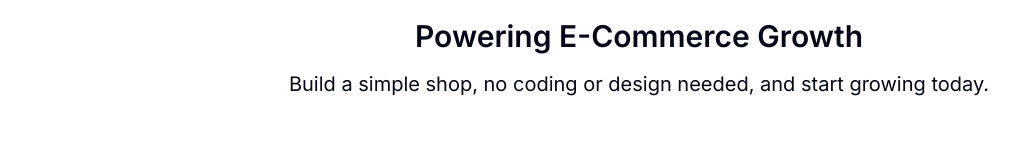
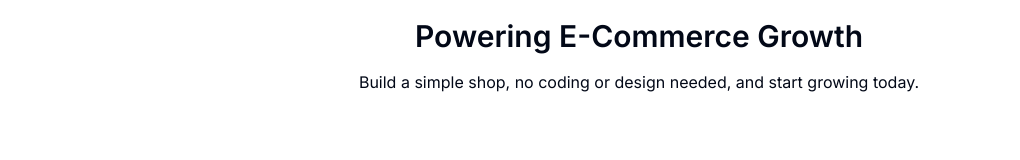
Before and after one commit to akibiaons/ocomni-lp, a Next.js app: page / in a window 1280 px wide. Shown: the part 154-314 px from the top of the page, without its empty margins (1-1021 px from the left). Built offline with nearby package versions, Linux system fonts and the light colour scheme.

Commit message:
fixed pointer bug

```diff
--- a/components/body.tsx
+++ b/components/body.tsx
@@ -12,7 +12,7 @@ export function Body() {
           Powering E-Commerce Growth
         </h1>
         <div>
-          <p className="mt-4 text-xl">
+          <p className="mt-4 text-md font-extralight md:font-normal lg:font-normal">
             Build a simple shop, no coding or design needed, and start growing
             today.
           </p>
--- a/components/header.tsx
+++ b/components/header.tsx
@@ -3,8 +3,12 @@ import React from "react";
 export function Header() {
   return (
     <div>
-      <div className="uppercase text-center lg:text-left md:text-left sticky font-extrabold text-[#5B45BB] cursor-pointer text-2xl sm:mt-1 lg:mr-6 p-8">
-        <p>Ocomni</p>
+      <div className="uppercase text-center lg:text-left md:text-left font-extrabold text-[#5B45BB] text-2xl sm:mt-1 lg:mr-6 p-8">
+        <div>
+          <p className="">
+            <span className="cursor-pointer">Ocomni</span>
+          </p>
+        </div>
       </div>
     </div>
   );
```
